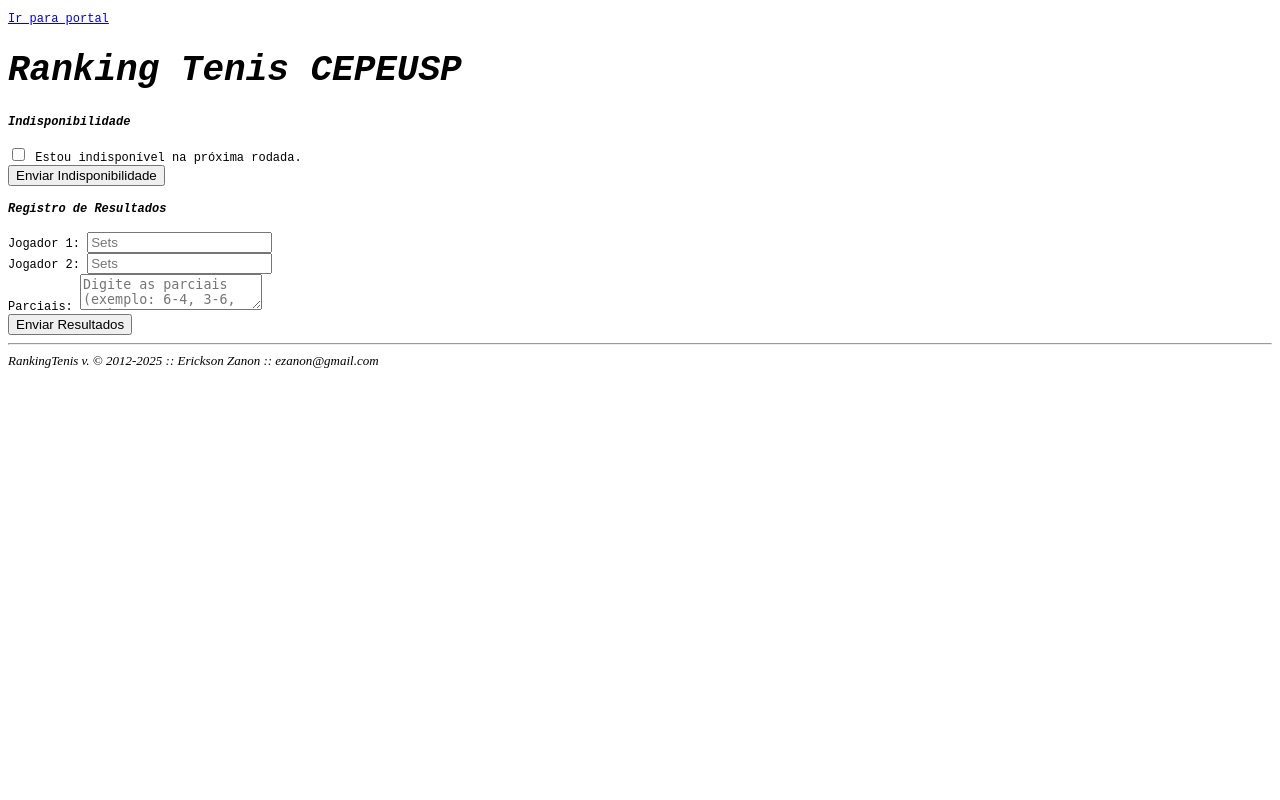
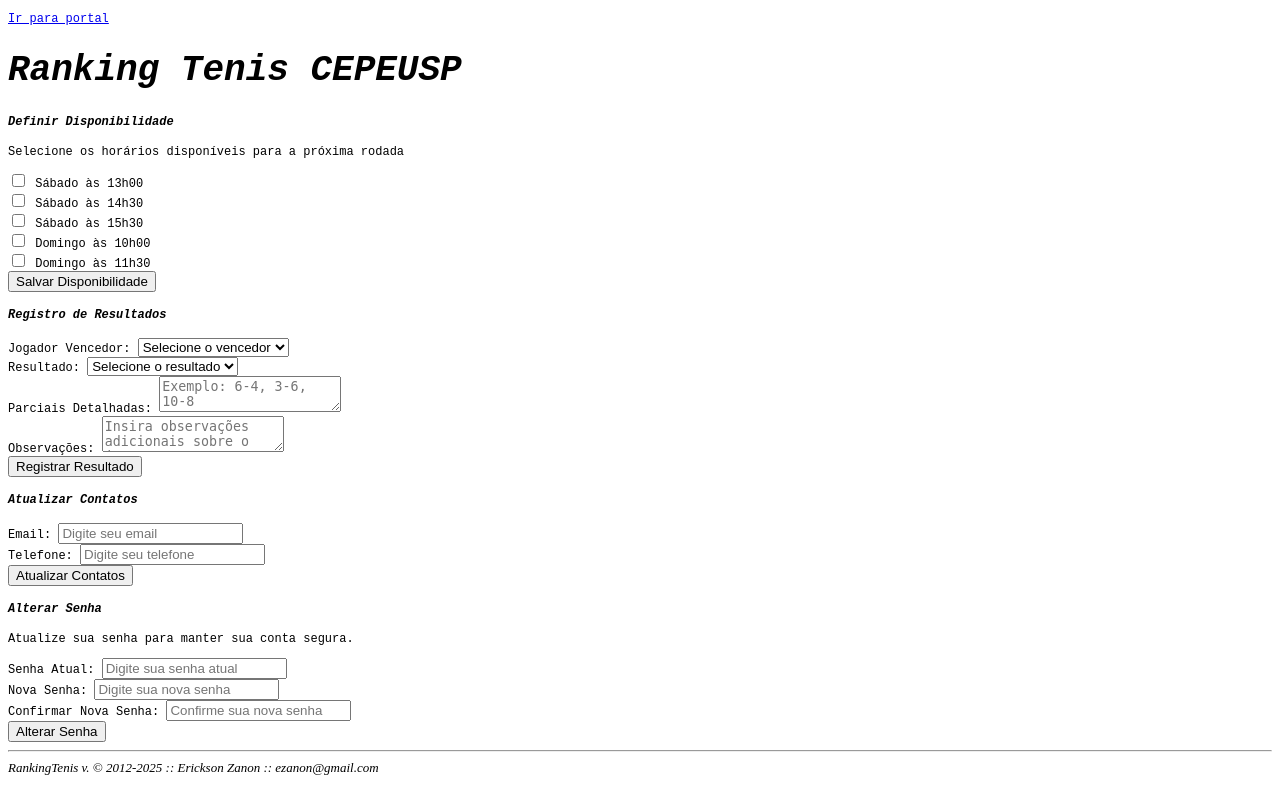
Before and after one commit to ezanon/rankingTenis, a PHP site: template views/fe/meuRankingOpcoes.tpl.php in a window 1280 px wide. Run offline with PHP 8.4, Linux system fonts and the light colour scheme; the template is opened without the code that fills it, so the values that code supplies are empty.

Commit message:
forms_jogador

```diff
--- a/app/modules/login.php
+++ b/app/modules/login.php
@@ -45,7 +45,7 @@
 				$_SESSION['jogador']['jogador'] = $j['jogador'];
 				$_SESSION['jogador']['admin'] = $j['admin'];
 				$str.= "Bem vindo, " . $j['nome_completo'];
-				if ($_SESSION['admin']==1)
+				if ($_SESSION['jogador']['admin']==1)
 					$str.= " <strong>(admin)</strong>";
 				$_SESSION['acesso_autorizado'] = true;
 				break;
--- a/views/fe/meuRankingOpcoes.tpl.php
+++ b/views/fe/meuRankingOpcoes.tpl.php
@@ -1,54 +1,193 @@
 <div class="container d-flex justify-content-center align-items-center vh-100">
-<div class="card p-4 shadow" style="width: 100%; max-width: 400px;">
+<div class="card p-4 shadow">
 
-<form method="POST" action="?module=fe&action=meuRankingOpcoes">
-  <div class="p-3 border rounded">
+<!--
+DISPONIBILIDADE
+-->
+<form method="POST" action="?module=fe&action=salvarDisponibilidade">
+  <div class="p-3 border rounded mb-3">
     <!-- Título -->
-    <h4 class="text-center mb-4">Indisponibilidade</h4>
+    <h4 class="text-center mb-4">Definir Disponibilidade</h4>
+    <p class="text-muted text-center">Selecione os horários disponíveis para a próxima rodada</p>
 
-    <!-- Conteúdo do Formulário -->
-    <div class="d-flex align-items-center">
-      <div class="form-check me-3">
-        <input class="form-check-input" type="checkbox" value="1" id="indisponivel" name="indisponivel">
-        <input type="hidden" id="funcao" name="funcao" value="indisponibilidade">
-        <label class="form-check-label" for="indisponivel">
-          Estou indisponível na próxima rodada.
-        </label>
-      </div>
-      <button type="submit" class="btn btn-primary">Enviar Indisponibilidade</button>
+    <!-- Opções de Disponibilidade -->
+    <div class="form-check mb-2">
+      <input class="form-check-input" type="checkbox" id="sabado_13h" name="disponibilidade[]" value="sábado às 13h00" >
+      <label class="form-check-label" for="sabado_13h">Sábado às 13h00</label>
     </div>
+    <div class="form-check mb-2">
+      <input class="form-check-input" type="checkbox" id="sabado_14h30" name="disponibilidade[]" value="sábado às 14h30" >
+      <label class="form-check-label" for="sabado_14h30">Sábado às 14h30</label>
+    </div>
+    <div class="form-check mb-2">
+      <input class="form-check-input" type="checkbox" id="sabado_15h30" name="disponibilidade[]" value="sábado às 15h30" >
+      <label class="form-check-label" for="sabado_15h30">Sábado às 15h30</label>
+    </div>
+    <div class="form-check mb-2">
+      <input class="form-check-input" type="checkbox" id="domingo_10h" name="disponibilidade[]" value="domingo às 10h00" >
+      <label class="form-check-label" for="domingo_10h">Domingo às 10h00</label>
+    </div>
+    <div class="form-check mb-2">
+      <input class="form-check-input" type="checkbox" id="domingo_11h30" name="disponibilidade[]" value="domingo às 11h30" >
+      <label class="form-check-label" for="domingo_11h30">Domingo às 11h30</label>
+    </div>
+
+    <!-- Botão -->
+    <button type="submit" class="btn btn-primary">Salvar Disponibilidade</button>
   </div>
 </form>
 
 
-
-<form method="POST" action="?module=fe&action=salvarResultados">
+<!--
+REGISTRO DE RESULTADOS
+-->
+<form method="POST" action="?module=fe&action=salvarResultados" id="resultadoForm">
   <div class="p-3 border rounded mb-3">
     <!-- Título -->
     <h4 class="text-center mb-4">Registro de Resultados</h4>
 
-    <!-- Jogador 1 -->
-    <div class="d-flex align-items-center mb-2">
-      <span class="me-2" style="min-width: 100px;">Jogador 1:</span>
-      <input type="number" id="sets_jogador1" name="sets_jogador1" class="form-control" placeholder="Sets" min="0" required>
+    <!-- Jogador Vencedor -->
+    <div class="mb-3">
+      <label for="vencedor" class="form-label">Jogador Vencedor:</label>
+      <select id="vencedor" name="vencedor" class="form-select" required>
+        <option value="" disabled selected>Selecione o vencedor</option>
+        <option value="jogador1">Jogador 1</option>
+        <option value="jogador2">Jogador 2</option>
+        <option value="WO_Duplo" disabled>WO Duplo</option> <!-- WO Duplo desabilitado -->
+      </select>
     </div>
 
-    <!-- Jogador 2 -->
-    <div class="d-flex align-items-center mb-2">
-      <span class="me-2" style="min-width: 100px;">Jogador 2:</span>
-      <input type="number" id="sets_jogador2" name="sets_jogador2" class="form-control" placeholder="Sets" min="0" required>
+    <!-- Resultado (Parciais Simplificadas) -->
+    <div class="mb-3">
+      <label for="resultado" class="form-label">Resultado:</label>
+      <select id="resultado" name="resultado" class="form-select" required>
+        <option value="" disabled selected>Selecione o resultado</option>
+        <option value="2x0">2x0</option>
+        <option value="2x1">2x1</option>
+        <option value="WO">WO</option>
+        <option value="Abandono">Abandono</option>
+        <option value="Falta com Aviso">Falta com Aviso</option>
+      </select>
     </div>
 
-    <!-- Parciais -->
-    <div class="mb-2">
-      <label for="parciais" class="form-label">Parciais:</label>
-      <textarea id="parciais" name="parciais" class="form-control" placeholder="Digite as parciais (exemplo: 6-4, 3-6, 7-5)" rows="2" required></textarea>
+    <!-- Parciais Detalhadas -->
+    <div class="mb-3">
+      <label for="parciais" class="form-label">Parciais Detalhadas:</label>
+      <textarea id="parciais" name="parciais" class="form-control" placeholder="Exemplo: 6-4, 3-6, 10-8" rows="2"></textarea>
+    </div>
+
+    <!-- Observações -->
+    <div class="mb-3">
+      <label for="observacoes" class="form-label">Observações:</label>
+      <textarea id="observacoes" name="observacoes" class="form-control" placeholder="Insira observações adicionais sobre o jogo" rows="2"></textarea>
     </div>
 
     <!-- Botão -->
-    <button type="submit" class="btn btn-primary">Enviar Resultados</button>
+    <button type="submit" class="btn btn-primary">Registrar Resultado</button>
   </div>
 </form>
 
+<script>
+  document.addEventListener('DOMContentLoaded', function () {
+    const vencedorSelect = document.getElementById('vencedor');
+    const resultadoSelect = document.getElementById('resultado');
+    const form = document.getElementById('resultadoForm');
+
+    // Função para verificar se "WO Duplo" está selecionado
+    function verificarWoDuplo() {
+      if (vencedorSelect.value === "WO_Duplo") {
+        // Desativar todos os campos e o botão do formulário
+        form.querySelectorAll('input, select, textarea, button').forEach(el => {
+          el.disabled = true;
+        });
+      } else {
+        // Reabilitar os campos se "WO Duplo" não estiver selecionado
+        form.querySelectorAll('input, select, textarea, button').forEach(el => {
+          el.disabled = false;
+        });
+      }
+    }
+
+    // Verificar "WO Duplo" no carregamento da página
+    verificarWoDuplo();
+
+    // Monitorar alterações no campo de vencedor
+    vencedorSelect.addEventListener('change', verificarWoDuplo);
+  });
+</script>
+
+
+<!--
+ATUALIZAR CONTATOS
+-->
+<form method="POST" action="?module=fe&action=atualizarContatos">
+  <div class="p-3 border rounded mb-3">
+    <!-- Título -->
+    <h4 class="text-center mb-4">Atualizar Contatos</h4>
+
+    <!-- Campo para Email -->
+    <div class="mb-3">
+      <label for="email" class="form-label">Email:</label>
+      <input type="email" id="email" name="email" class="form-control" placeholder="Digite seu email" required>
+    </div>
+
+    <!-- Campo para Telefone -->
+    <div class="mb-3">
+      <label for="telefone" class="form-label">Telefone:</label>
+      <input type="tel" id="telefone" name="telefone" class="form-control" placeholder="Digite seu telefone" required>
+    </div>
+
+    <!-- Botão -->
+    <button type="submit" class="btn btn-primary">Atualizar Contatos</button>
+  </div>
+</form>
+
+<!--
+ALTERAÇÃO DE SENHA
+-->
+<form method="POST" action="?module=fe&action=alterarSenha">
+  <div class="p-3 border rounded mb-3">
+    <!-- Título -->
+    <h4 class="text-center mb-4">Alterar Senha</h4>
+    <p class="text-muted text-center mb-4">Atualize sua senha para manter sua conta segura.</p>
+
+    <!-- Senha Atual -->
+    <div class="mb-3">
+      <label for="senha_atual" class="form-label">Senha Atual:</label>
+      <input type="password" id="senha_atual" name="senha_atual" class="form-control" placeholder="Digite sua senha atual" required>
+    </div>
+
+    <!-- Nova Senha -->
+    <div class="mb-3">
+      <label for="nova_senha" class="form-label">Nova Senha:</label>
+      <input type="password" id="nova_senha" name="nova_senha" class="form-control" placeholder="Digite sua nova senha" required>
+    </div>
+
+    <!-- Confirmar Nova Senha -->
+    <div class="mb-3">
+      <label for="confirmar_senha" class="form-label">Confirmar Nova Senha:</label>
+      <input type="password" id="confirmar_senha" name="confirmar_senha" class="form-control" placeholder="Confirme sua nova senha" required>
+    </div>
+
+    <!-- Botão -->
+    <button type="submit" class="btn btn-primary">Alterar Senha</button>
+  </div>
+</form>
+
+<!-- Validação de Senhas com JavaScript -->
+<script>
+  document.querySelector('form').addEventListener('submit', function (e) {
+    const novaSenha = document.getElementById('nova_senha').value;
+    const confirmarSenha = document.getElementById('confirmar_senha').value;
+
+    if (novaSenha !== confirmarSenha) {
+      e.preventDefault(); // Impede o envio do formulário
+      alert('As senhas não correspondem. Por favor, verifique.');
+    }
+  });
+</script>
+
+
+
 
 </div></div>
```
Also changed, not shown: database.sql (added, +29 -0 lines).
